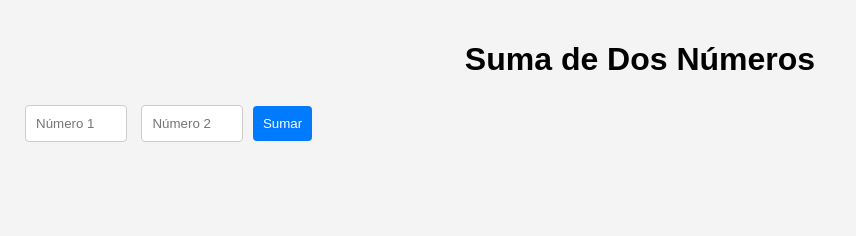
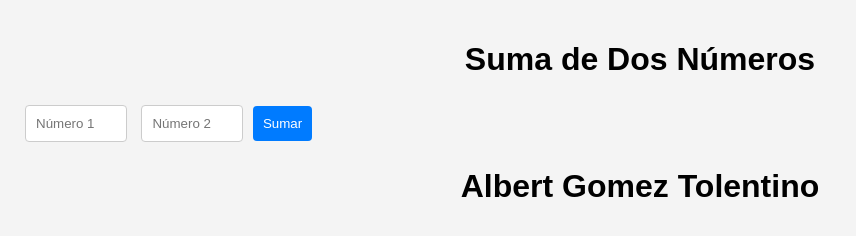
Before and after one commit to Albertgomez98/gitpagesprueba1, a plain HTML site: page index.html in a window 1280 px wide. Shown: the whole page, without its empty margins (0-856 px from the left). Drawn offline with Linux system fonts and the light colour scheme.

Commit message:
Agregue mi nombre y apellidos

```diff
--- a/index.html
+++ b/index.html
@@ -14,4 +14,7 @@
     <div id="result"></div>
     <script src="scritp.js"></script>
 </body>
+   <footer>
+     <center><h1>Albert Gomez Tolentino</h1></center>
+   </footer>
 </html>
```
